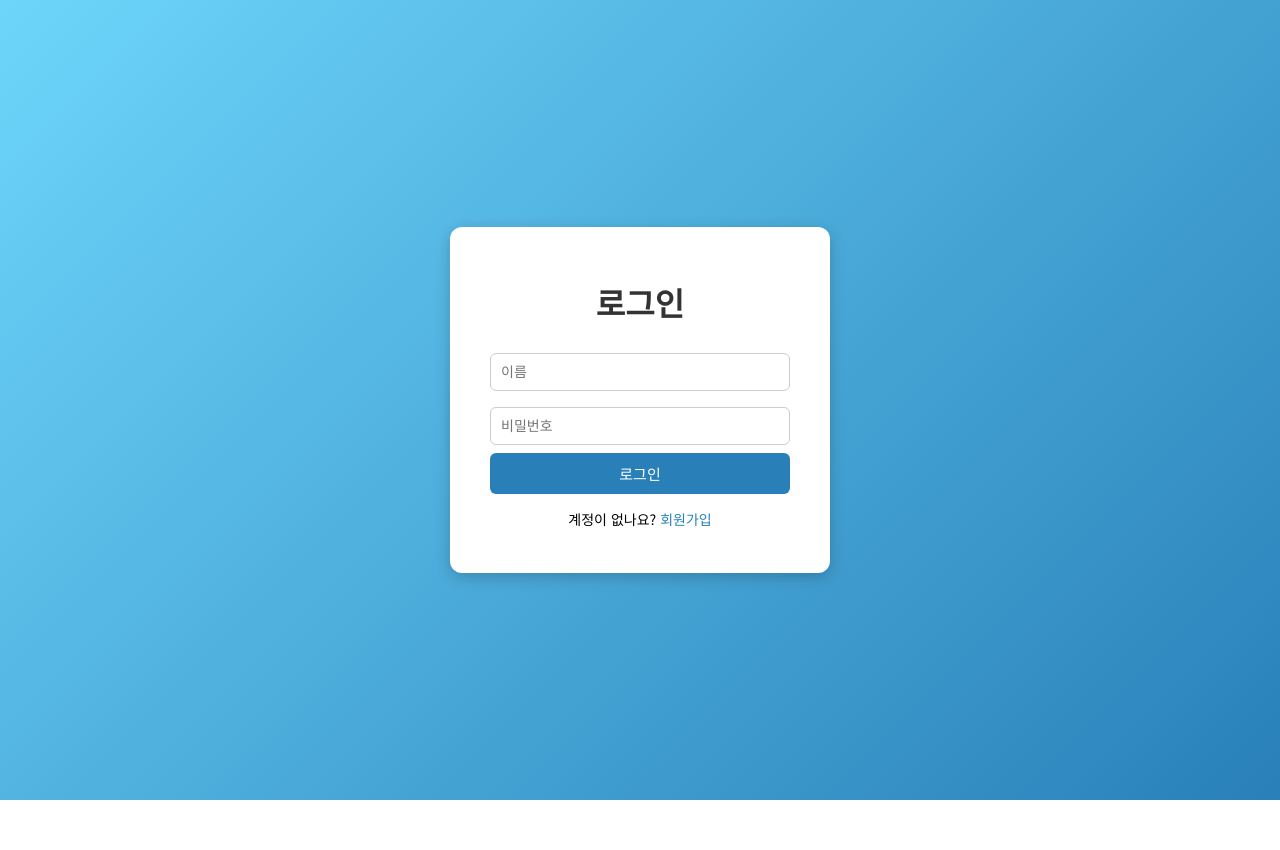
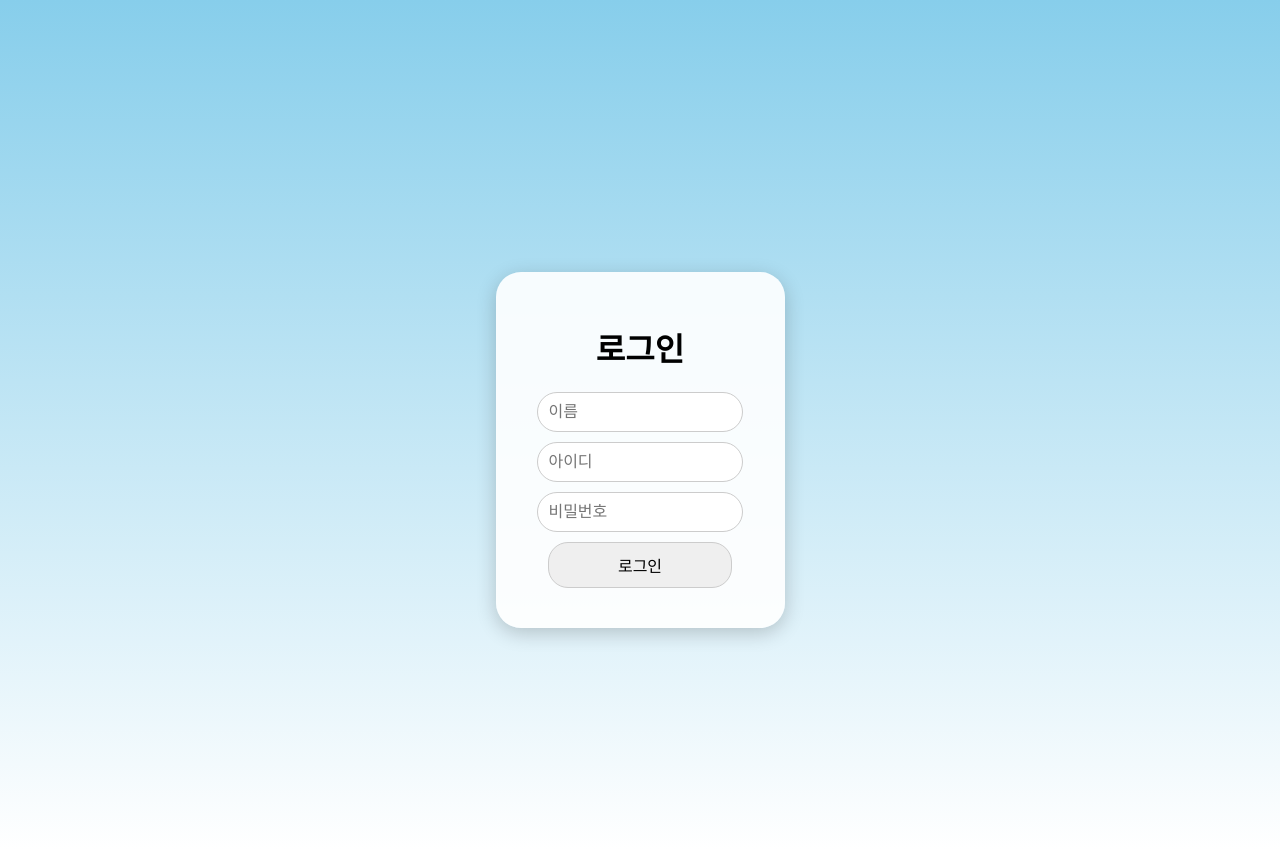
Before and after one commit to hansj8267/basic-chatbot, a Flask app: page / in a window 1280 px wide. Before the commit the page ends 800 px from the top, so only its background shows below. Run offline with Flask 3, Linux system fonts and the light colour scheme.

Commit message:
Update login.html

```diff
--- a/templates/login.html
+++ b/templates/login.html
@@ -2,92 +2,18 @@
 <html lang="ko">
 <head>
 <meta charset="UTF-8">
-    <meta name="viewport" content="width=device-width, initial-scale=1.0">
 <title>로그인</title>
-
-    <!-- 원하는 글꼴 (예: Noto Sans KR) -->
-    <link href="https://fonts.googleapis.com/css2?family=Noto+Sans+KR:wght@400;700&display=swap" rel="stylesheet">
-
-    <style>
-        body {
-            font-family: 'Noto Sans KR', sans-serif;
-            background: linear-gradient(135deg, #6dd5fa, #2980b9);
-            height: 100vh;
-            display: flex;
-            justify-content: center;
-            align-items: center;
-            margin: 0;
-        }
-        .login-container {
-            background-color: white;
-            padding: 30px 40px;
-            border-radius: 12px;
-            box-shadow: 0 4px 15px rgba(0,0,0,0.2);
-            width: 300px;
-            text-align: center;
-        }
-        h1 {
-            margin-bottom: 20px;
-            color: #333;
-        }
-        input {
-            width: 100%;
-            padding: 10px;
-            margin: 8px 0;
-            border: 1px solid #ccc;
-            border-radius: 6px;
-            box-sizing: border-box;
-            font-size: 14px;
-        }
-        button {
-            width: 100%;
-            padding: 10px;
-            background-color: #2980b9;
-            color: white;
-            font-size: 15px;
-            border: none;
-            border-radius: 6px;
-            cursor: pointer;
-        }
-        button:hover {
-            background-color: #1c5980;
-        }
-        .error {
-            color: red;
-            font-size: 14px;
-            margin-top: 10px;
-        }
-        .register-link {
-            margin-top: 15px;
-            font-size: 14px;
-        }
-        .register-link a {
-            color: #2980b9;
-            text-decoration: none;
-        }
-    </style>
+<link href="https://fonts.googleapis.com/css2?family=Nanum+Pen+Script&display=swap" rel="stylesheet">
+<link rel="stylesheet" href="{{ url_for('static', filename='style.css') }}">
 </head>
-<body>
+<body class="login-body">
 <div class="login-container">
   <h1>로그인</h1>
-        <form method="POST" action="/">
-            <input type="text" name="name" placeholder="이름" required>
-            <input type="password" name="password" placeholder="비밀번호" required>
-            <button type="submit">로그인</button>
-        </form>
-
-        {% if error %}
-            <div class="error">{{ error }}</div>
-        {% endif %}
-
-        <div class="register-link">
-            <p>계정이 없나요? <a href="#" onclick="document.getElementById('registerForm').style.display='block'">회원가입</a></p>
-        </div>
-
-        <form id="registerForm" method="POST" action="/register" style="display:none;">
-            <input type="text" name="name" placeholder="이름" required>
-            <input type="password" name="password" placeholder="비밀번호" required>
-            <button type="submit">회원가입</button>
+  <form method="post">
+    <input type="text" name="name" placeholder="이름">
+    <input type="text" name="username" placeholder="아이디">
+    <input type="password" name="password" placeholder="비밀번호">
+    <input type="submit" value="로그인">
   </form>
 </div>
 </body>
```
Lines whose indentation alone changed are shown as unchanged.
